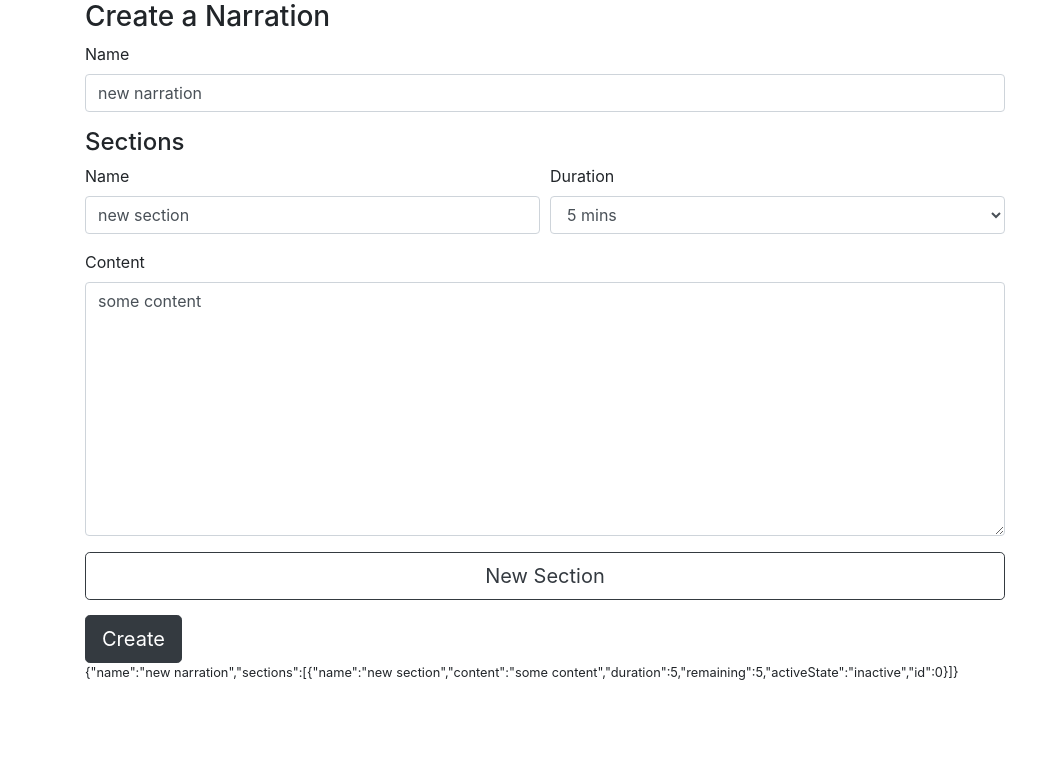
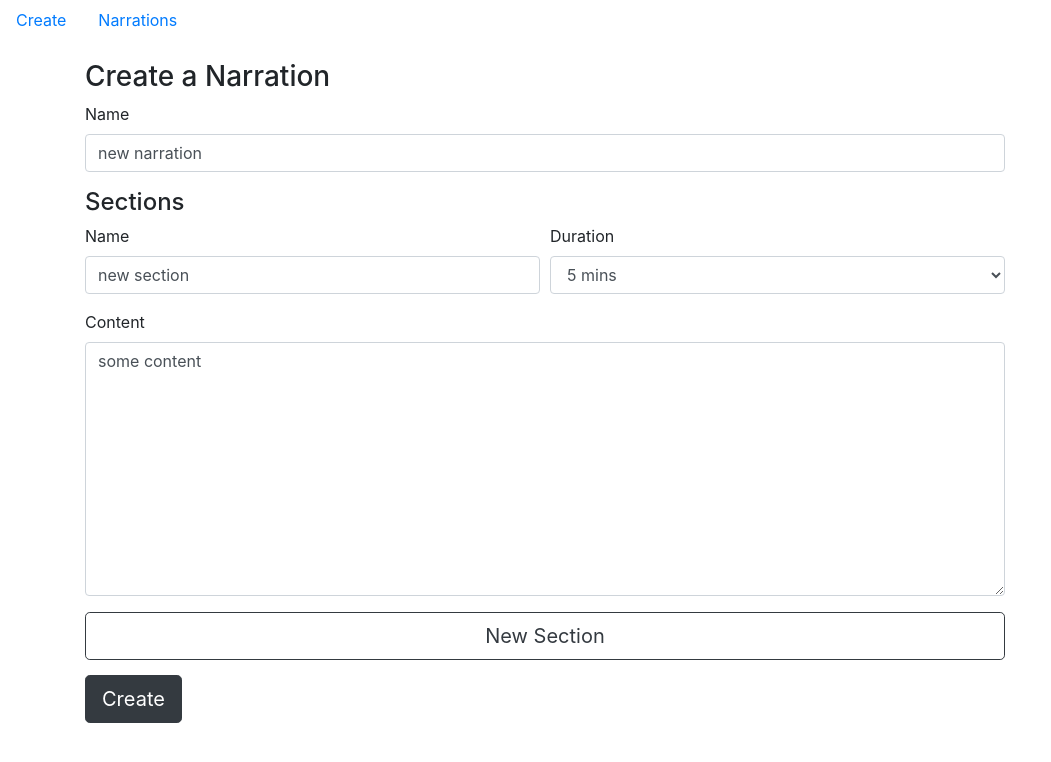
Before and after one commit to chasefranks/narrator-site, an Angular app: page /narration/create in a window 1280 px wide. Shown: the top 762 px of the page, without its empty margins (0-1051 px from the left). Built offline with nearby package versions, Linux system fonts and the light colour scheme.

Commit message:
make row clickable in narrations-list component comment out debugging in narration-create

```diff
--- a/src/app/app-routing/app-routing.module.ts
+++ b/src/app/app-routing/app-routing.module.ts
@@ -5,6 +5,7 @@ import { RouterModule, Routes } from '@angular/router';
 import { NarrationCreateComponent } from '../narration-create/narration-create.component';
 import { NarrationComponent } from '../narration/narration.component';
 import { NarrationListComponent } from '../narration-list/narration-list.component';
+import { AppComponent } from '../app.component';
 
 const routes: Routes = [
   {
@@ -18,10 +19,6 @@ const routes: Routes = [
   {
     path: 'narration/:id',
     component: NarrationComponent
-  },
-  {
-    path: '',
-    component: NarrationListComponent
   }
 ];
 
--- a/src/app/app.component.html
+++ b/src/app/app.component.html
@@ -1,4 +1,8 @@
-<div class="container">
+<nav class="nav nav-pills">
+  <a routerLink="/narration/create" class="nav-link">Create</a>
+  <a routerLink="/narration/list" class="nav-link">Narrations</a>
+</nav>
+<div class="container main-app-container">
   <div class="row">
     <div class="col-md-10">
       <router-outlet></router-outlet>
--- a/src/app/narration-create/narration-create.component.html
+++ b/src/app/narration-create/narration-create.component.html
@@ -53,4 +53,4 @@
     </div>
   </div>
 </form>
-<p class="small">{{debug()}}</p>
+<!-- <p class="small">{{debug()}}</p> -->
--- a/src/app/narration-list/narration-list.component.html
+++ b/src/app/narration-list/narration-list.component.html
@@ -1,4 +1,4 @@
-<table class="table table-dark">
+<table class="table table-striped table-hover">
     <thead>
         <tr>
             <th scope="col">Narration</th>
@@ -6,8 +6,8 @@
         </tr>
     </thead>
     <tbody>
-        <tr *ngFor="let narration of narrations">
-            <td><a routerLink="/narration/{{narration.id}}">{{narration.name}}</a></td>
+        <tr *ngFor="let narration of narrations" (click)="goToNarration(narration.id)">
+            <td>{{narration.name}}</td>
             <td>{{ getTotalDuration(narration) }}</td>
         </tr>
     </tbody>
--- a/src/app/narration-list/narration-list.component.ts
+++ b/src/app/narration-list/narration-list.component.ts
@@ -1,4 +1,5 @@
 import { Component, OnInit } from '@angular/core';
+import { Router } from '@angular/router';
 
 import { NarrationService } from '../narration.service';
 import { Narration } from '../model/narration-model';
@@ -13,7 +14,8 @@ export class NarrationListComponent implements OnInit {
   narrations: Narration[];
 
   constructor(
-    private service: NarrationService
+    private service: NarrationService,
+    private router: Router
   ) { }
 
   ngOnInit() {
@@ -29,4 +31,8 @@ export class NarrationListComponent implements OnInit {
       return totalDuration;
   }
 
+  goToNarration(id: String) {
+    this.router.navigateByUrl(`/narration/${id}`);
+  }
+
 }
--- a/src/app/narration.service.ts
+++ b/src/app/narration.service.ts
@@ -2,7 +2,7 @@ import { Injectable, OnInit } from '@angular/core';
 import { HttpClient } from '@angular/common/http';
 
 import { Observable } from 'rxjs';
-import { filter, take } from 'rxjs/operators';
+import { filter, take, map } from 'rxjs/operators';
 
 import { Narration, Section } from './model/narration-model';
 
@@ -26,7 +26,21 @@ export class NarrationService implements OnInit {
     }
 
     getNarrationById(id: String): Observable<Narration> {
-        return this.httpClient.get<Narration>(`/narrations/${id}`);
+        return this.httpClient.get<Narration>(`/narrations/${id}`)
+          .pipe(
+            map(n => {
+              let narration: Narration = new Narration(n.name, n.permalink);
+              narration.id = n.id;
+
+              // convert and add sections
+              n.sections.forEach(s => {
+                let section: Section = new Section(s.name, s.content, s.duration, s.remaining);
+                section.id = s.id;
+                narration.sections.push(section);
+              })
+              return narration;
+            })
+          );
     }
 
 }
--- a/src/app/narration/narration.component.html
+++ b/src/app/narration/narration.component.html
@@ -9,6 +9,7 @@
     <button (click)="pauseNarration()" type="button" class="btn btn-dark">Pause</button>
   </div>
 </div>
+<div *ngIf="narration">
   <div *ngFor="let section of narration.sections" class="row narration-section">
     <div [@activeState]="section.activeState" class="col">
       <h2>
@@ -18,3 +19,4 @@
       <p>{{section.content}}</p>
     </div>
   </div>
+</div>
--- a/src/app/narration/narration.component.ts
+++ b/src/app/narration/narration.component.ts
@@ -58,6 +58,7 @@ export class NarrationComponent implements OnInit {
       // todo instead of nesting, use map
       this.service.getNarrationById(this.narrationId)
         .subscribe(narration => {
+          console.log(typeof narration);
           this.narration = narration;
 
           // bind event handlers
--- a/src/styles.css
+++ b/src/styles.css
@@ -1 +1,4 @@
 /* You can add global styles to this file, and also import other style files */
+.main-app-container {
+  padding-top: 20px;
+}
```
Also changed, not shown: 1 other file (tests, documents, lock files or other folders). Lines whose indentation alone changed are shown as unchanged.
